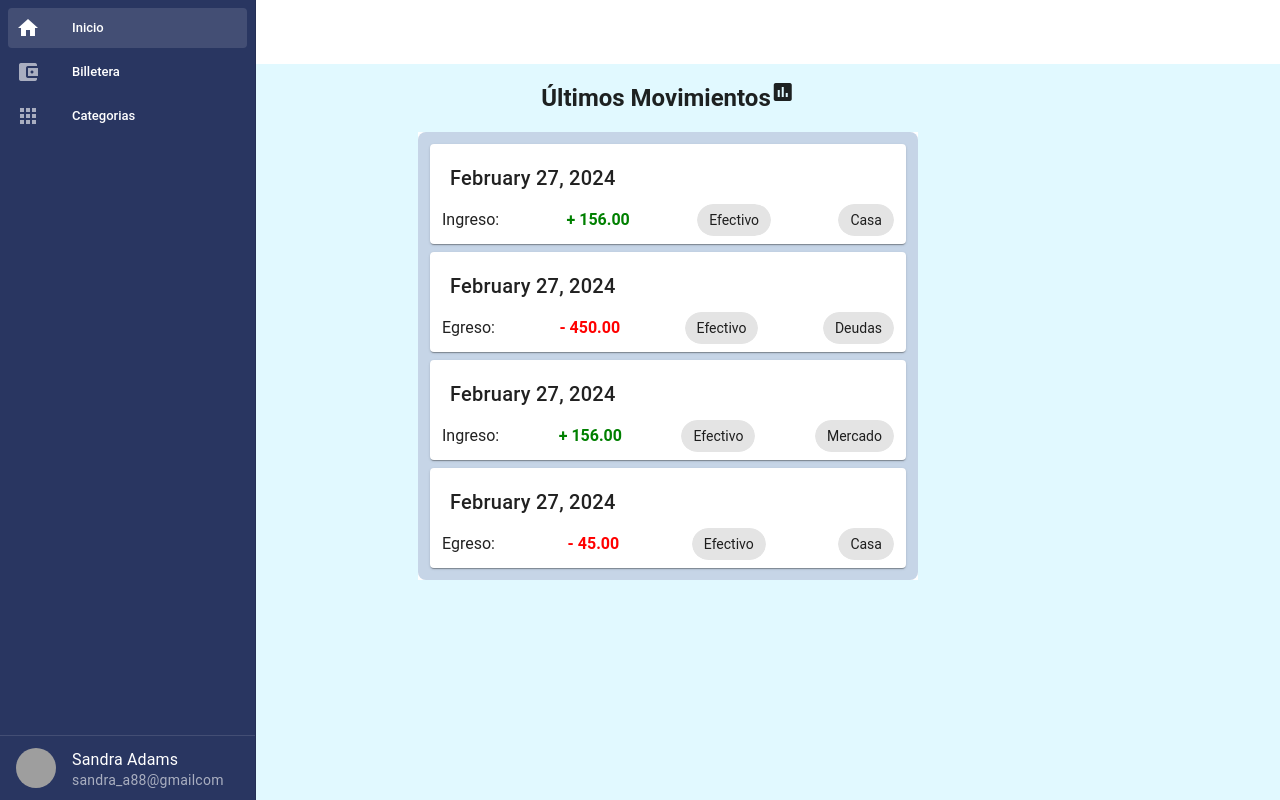
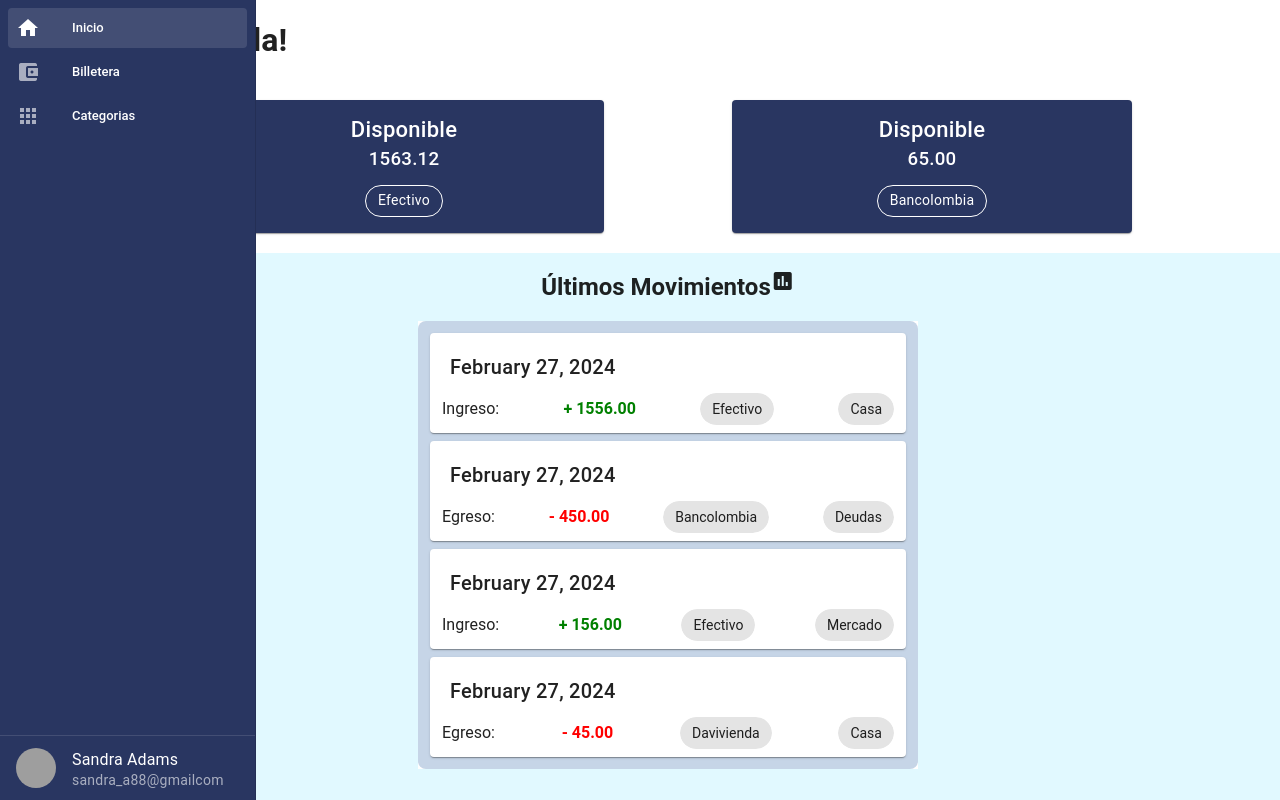
Before and after one commit to MorganSnape/proyecto-front-genti, a Vue app: page / in a window 1280 px wide. Built offline with nearby package versions, Linux system fonts and the light colour scheme; grey boxes are pictures that could not be loaded.

Commit message:
maquetar home View y componentes necesarios
adicional se agregan datos mock para maquetar

```diff
--- /dev/null
+++ b/src/components/TotalDisponible.vue
@@ -0,0 +1,52 @@
+<script setup>
+import { computed } from 'vue'
+
+import { formatNumber } from '@/utils'
+
+const props = defineProps({
+  title: { type: String, default: 'Disponible' },
+  value: { type: Number, required: true },
+  account: { type: Object }
+})
+
+const valueString = computed(() => formatNumber(props.value))
+</script>
+
+<template>
+  <v-card width="400px" color="#293661" tag="article">
+    <template #text>
+      <div id="container">
+        <div id="disponible">
+          <span id="text">{{ props.title }}</span>
+          <span id="value">{{ valueString }}</span>
+        </div>
+        <div v-if="account" id="account">
+          <v-chip variant="outlined">{{ props.account.name }}</v-chip>
+        </div>
+      </div>
+    </template>
+  </v-card>
+</template>
+
+<style scoped>
+#container,
+#disponible {
+  display: flex;
+  flex-direction: column;
+  align-items: center;
+}
+
+#container {
+  gap: 12px;
+}
+
+#disponible {
+  font-weight: 500;
+  font-size: 22px;
+  line-height: 1.3em;
+}
+
+#value {
+  font-size: 0.85em;
+}
+</style>
--- /dev/null
+++ b/src/mock/accounts.js
@@ -0,0 +1,25 @@
+export const accountsMock = [
+  {
+    name: 'Efectivo',
+    id: 0
+  },
+  {
+    name: 'Bancolombia',
+    id: 1
+  },
+  {
+    name: 'Davivienda',
+    id: 2
+  },
+]
+
+export const summaryAccountsMock = [
+  {
+    value: 1563.12,
+    account: accountsMock[0]
+  },
+  {
+    value: 65,
+    account: accountsMock[1]
+  }
+]
--- a/src/mock/movements.js
+++ b/src/mock/movements.js
@@ -1,16 +1,14 @@
 import { movementTypes } from '@/models/movements'
 import { categoriesMock } from './categories'
+import { accountsMock } from './accounts'
 
 export const movementsMock = [
   {
     id: 0,
     type: movementTypes.INGRESO,
-    value: 156,
+    value: 1556,
     date: Date('2024-02-25'),
-    account: {
-      name: 'Efectivo',
-      id: 0
-    },
+    account: accountsMock[0],
     category: categoriesMock[0]
   },
   {
@@ -18,10 +16,7 @@ export const movementsMock = [
     type: movementTypes.EGRESO,
     value: 450,
     date: Date('2024-02-25'),
-    account: {
-      name: 'Efectivo',
-      id: 0
-    },
+    account: accountsMock[1],
     category: categoriesMock[2]
   },
   {
@@ -29,10 +24,7 @@ export const movementsMock = [
     type: movementTypes.INGRESO,
     value: 156,
     date: Date('2024-02-25'),
-    account: {
-      name: 'Efectivo',
-      id: 0
-    },
+    account: accountsMock[0],
     category: categoriesMock[1]
   },
   {
@@ -40,10 +32,7 @@ export const movementsMock = [
     type: movementTypes.EGRESO,
     value: 45,
     date: Date('2024-02-25'),
-    account: {
-      name: 'Efectivo',
-      id: 0
-    },
+    account: accountsMock[2],
     category: categoriesMock[0]
   },
   // {
@@ -51,10 +40,7 @@ export const movementsMock = [
   //   type: movementTypes.EGRESO,
   //   value: 156,
   //   date: Date('2024-02-25'),
-  //   account: {
-  //     name: 'Efectivo',
-  //     id: 0
-  //   },
+  //   account: accountsMock[1],
   //   category: categoriesMock[5]
   // },
   // {
@@ -62,10 +48,7 @@ export const movementsMock = [
   //   type: movementTypes.EGRESO,
   //   value: 16,
   //   date: Date('2024-02-25'),
-  //   account: {
-  //     name: 'Efectivo',
-  //     id: 0
-  //   },
+  //   account: accountsMock[2],
   //   category: categoriesMock[2]
   // }
 ]
--- a/src/mock/user.js
+++ b/src/mock/user.js
@@ -1,4 +1,4 @@
-export const USER1 = {
+export const userMock = {
   username: 'Gedr42',
   name: 'Gabriela',
   lastName:'Ferrer',
--- a/src/utils/index.js
+++ b/src/utils/index.js
@@ -6,7 +6,7 @@ import { movementTypes } from "@/models/movements"
 export function formatNumberMoney(value, type) {
   let text = ''
 
-  const valueString = Math.abs(value).toLocaleString('en-US', {minimumFractionDigits: 2, useGrouping: false})
+  const valueString = formatNumber(Math.abs(value))
 
   switch (type) {
     case movementTypes.INGRESO:
@@ -21,6 +21,10 @@ export function formatNumberMoney(value, type) {
   return text;
 }
 
+export function formatNumber(value) {
+  return value.toLocaleString('en-US', {minimumFractionDigits: 2, useGrouping: false})
+}
+
 export function formatDate(date) {
   return moment(date).format('LL')
 }
--- a/src/views/HomeView.vue
+++ b/src/views/HomeView.vue
@@ -1,9 +1,35 @@
 <script setup>
 import AppLayout from '@/layouts/AppLayout.vue'
+import TotalDisponible from '@/components/TotalDisponible.vue'
+
+import { summaryAccountsMock } from '@/mock/accounts'
+import { userMock } from '@/mock/user'
+
+// Siempre serán 2 elementos
+const summaryAccounts = summaryAccountsMock
+const userData = userMock
 </script>
 
 <template>
   <AppLayout>
-    <h1>Home</h1>
+    <v-container>
+      <h1>Hola {{ userData.name }}!</h1>
+    </v-container>
+    <v-sheet id="summary-accounts-container" style="margin: 20px">
+      <TotalDisponible
+        v-for="summaryAccount in summaryAccounts"
+        :key="summaryAccount.account.id"
+        v-bind="summaryAccount"
+      />
+    </v-sheet>
   </AppLayout>
 </template>
+
+<style scoped>
+#summary-accounts-container {
+  display: flex;
+  align-items: center;
+  justify-content: space-evenly;
+  /* padding-inline: 10%; */
+}
+</style>
```
